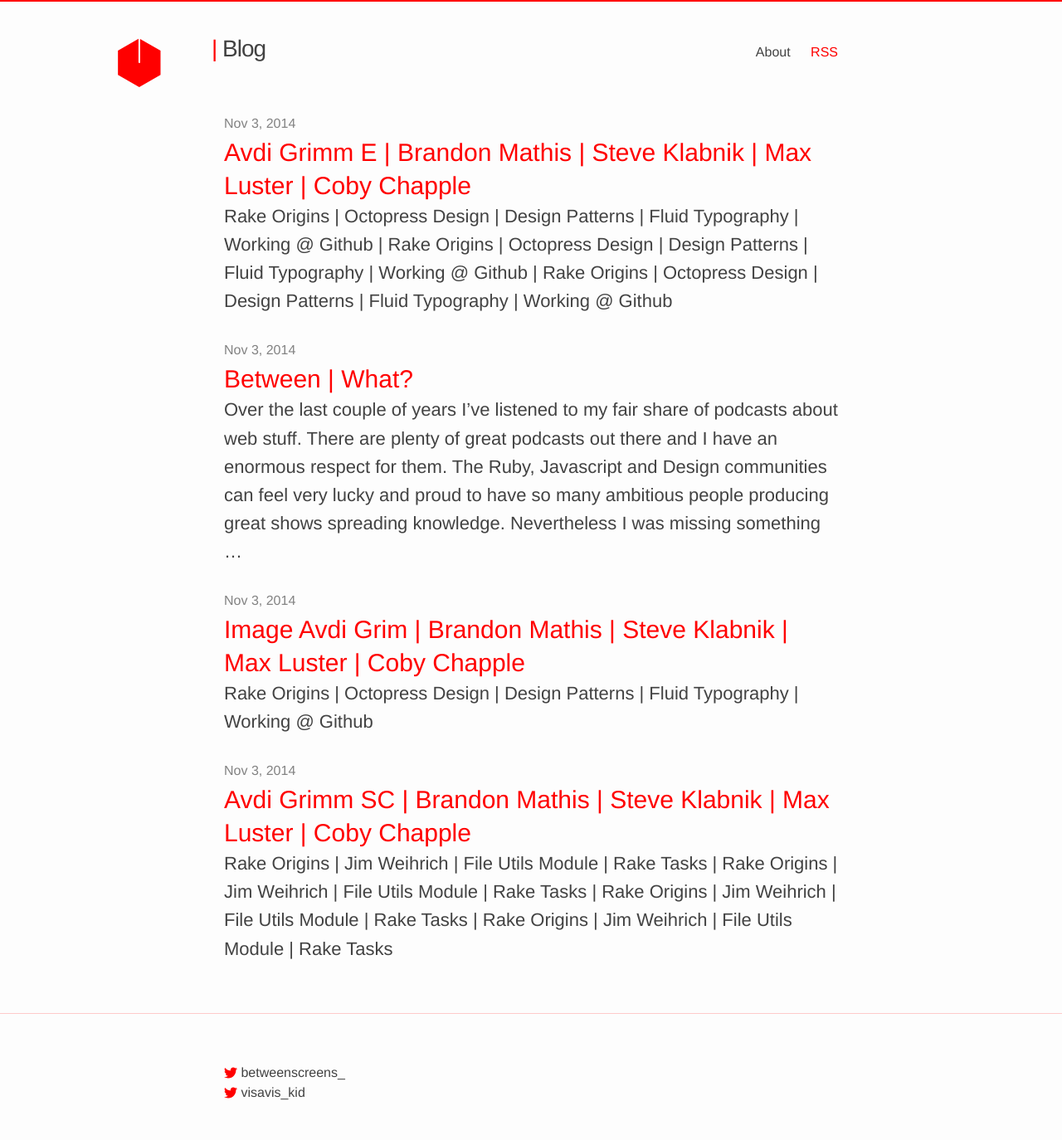
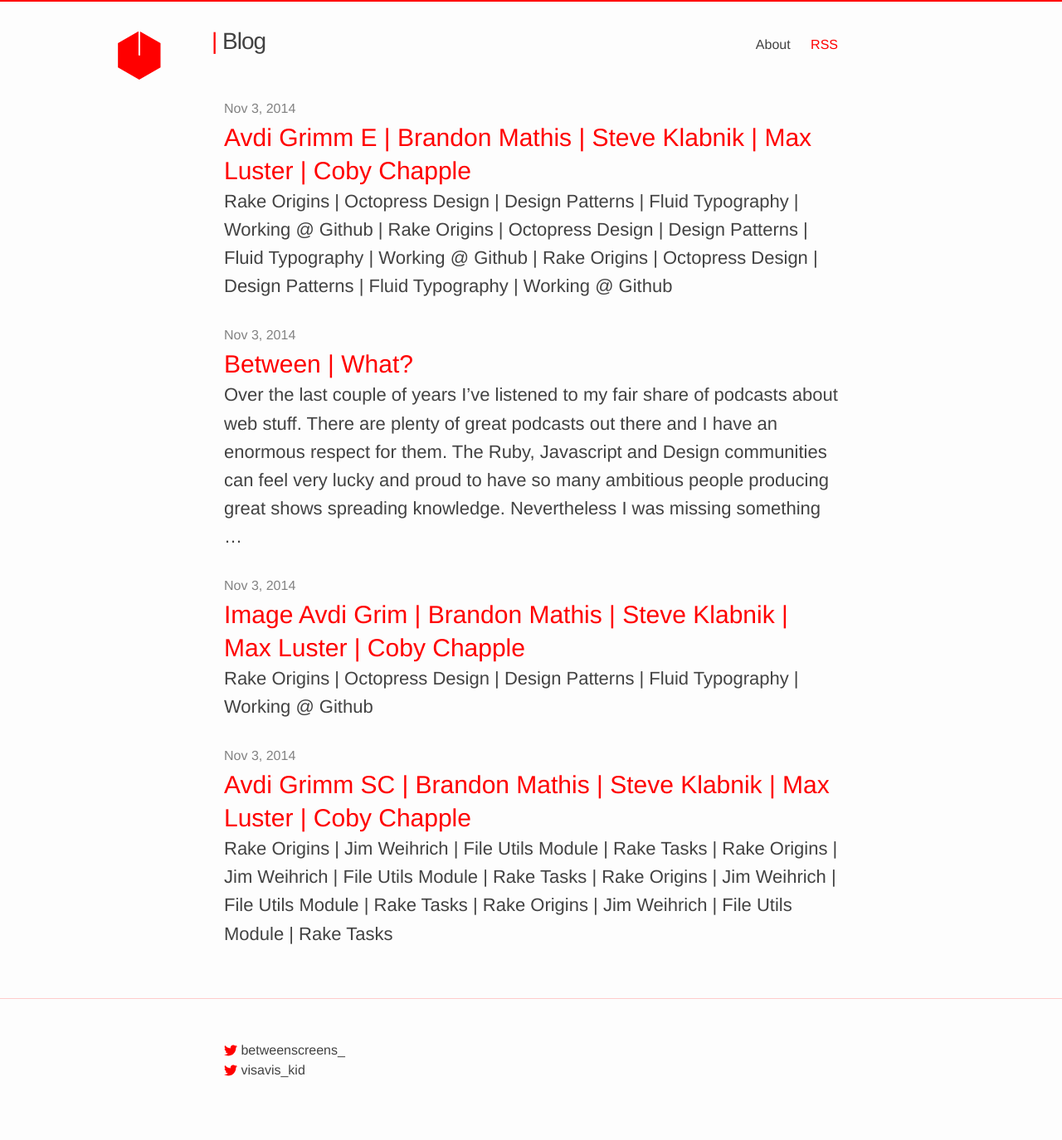
Before and after one commit to vis-kid/between_blog, a Jekyll site: the page built from index.html, in a window 1280 px wide. Shown: the whole page at 83% size. Built offline with Jekyll 4.4.1, drawn with Linux system fonts in a browser that asks for light colours; the list of posts is cut into pages by our own code; after the commit the page ends 1347 px from its top, so only the background shows below that.

Commit message:
Pushes navigation back up a bit

```diff
--- a/_sass/_base.scss
+++ b/_sass/_base.scss
@@ -150,7 +150,7 @@ pre {
 .wrapper {
     max-width: -webkit-calc(800px - (#{$spacing-unit} * 2));
     max-width:         calc(800px - (#{$spacing-unit} * 2));
-    margin-top: 29px;
+    margin-top: 20px;
     margin-right: auto;
     margin-left: auto;
     padding-right: $spacing-unit;
```
